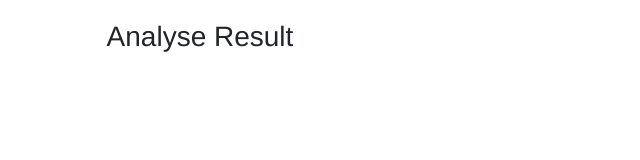
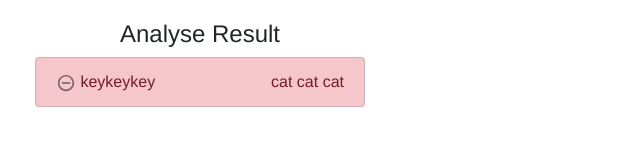
Before and after one commit to tyspt/catch-the-hidden-tracker, a browser extension: page src/page_action/page_action.html in a window 1280 px wide. Shown: the whole page, without its empty margins (0-640 px from the left). Drawn offline with Linux system fonts and the light colour scheme.

Commit message:
working on block url function

```diff
--- a/src/page_action/page_action.html
+++ b/src/page_action/page_action.html
@@ -1,6 +1,7 @@
 <!doctype html>
 
 <head>
+    <meta charset="UTF-8">
     <style type="text/css">
         #mainPopup {
             padding: 20px;
@@ -17,6 +18,16 @@
             padding-right: 20px;
             padding-bottom: 10px;
         }
+
+        .block-icon {
+            height: 20px;
+            opacity: 0.5;
+        }
+
+        .block-icon:hover {
+            transform: rotate(180deg);
+            transition: transform 1s;
+        }
     </style>
     <link href="../../css/bootstrap.min.css" media="screen" rel="stylesheet" type="text/css">
 </head>
@@ -24,10 +35,15 @@
 <body>
     <div id="mainPopup">
         <div class="container">
-            <h3 id="title" class="text-center">Analyse Result</h3>
+            <h4 id="title" class="text-center">Analyse Result</h4>
 
             <ul id="threats-content" class="list-group">
 
+                <li class="list-group-item list-group-item-danger">
+                    <div class="float-left"><img src="../../icons/_ionicons_svg_md-remove-circle-outline.svg" class="block-icon" id="keykeykey">
+                        <span>keykeykey</span></div>
+                    <div class="float-right"> cat cat cat</div>
+                </li>
             </ul>
         </div>
     </div>
--- a/src/page_action/popup.js
+++ b/src/page_action/popup.js
@@ -23,3 +23,14 @@ chrome.runtime.getBackgroundPage((window) => {
         }
     });
 })
+
+
+document.addEventListener('DOMContentLoaded', function() {
+    $(".block-icon").on('click', function(event) {
+        const element = event.target;
+        console.log(element.id);
+
+
+        $(element).toggleClass("list-group-item-secondary").toggleClass("list-group-item-danger");
+    });
+});
```
Also changed, not shown: icons/_ionicons_svg_md-remove-circle-outline.svg (added), 2 other files.
